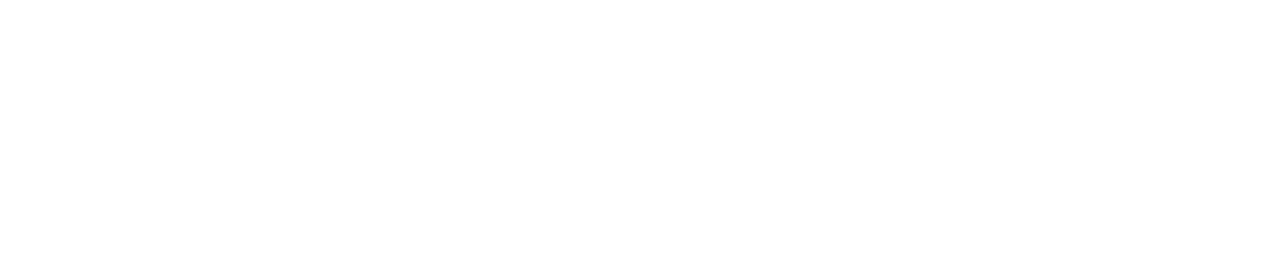
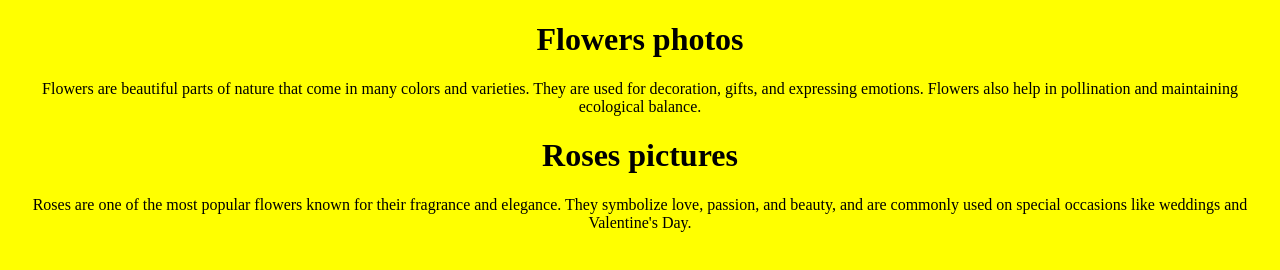
Before and after one commit to acciojob/inline-styling-pawanprajapati01, a website: page main.html in a window 1280 px wide. Drawn offline with Linux system fonts and the light colour scheme.

Commit message:
created a submission

```diff
--- a/main.html
+++ b/main.html
@@ -1,16 +1,29 @@
 <!DOCTYPE html>
+<html>
+<head>
+    <title>Flowers Page</title>
+</head>
+<body style="background-color: yellow; text-align: center;">
 
-<html>
+    <!-- First Div -->
+    <div>
+        <h1 id="f1" style="color: black;">Flowers photos</h1>
+        <p style="font-size: 16px;">
+            Flowers are beautiful parts of nature that come in many colors and varieties.
+            They are used for decoration, gifts, and expressing emotions. Flowers also help
+            in pollination and maintaining ecological balance.
+        </p>
+    </div>
 
-<head>
-	<link rel="stylesheet" href="styles.css">
-</head>
-
-<body>
-	<!-- the entire body must be written by student -->
-    <script type="text/javascript" src="./script.js">
-</script>
+    <!-- Second Div -->
+    <div>
+        <h1 id="f2" style="color: black;">Roses pictures</h1>
+        <p style="font-size: 16px;">
+            Roses are one of the most popular flowers known for their fragrance and elegance.
+            They symbolize love, passion, and beauty, and are commonly used on special occasions
+            like weddings and Valentine's Day.
+        </p>
+    </div>
 
 </body>
-
 </html>
--- a/script.js
+++ b/script.js
@@ -1 +1,13 @@
-//your JS code here. If required.
+//your JS code here. splitter
+CSS
+
+1
+2
+/*  your css code here. If applicable */
+
+
+Javascript
+
+1
+2
+If required.
```
